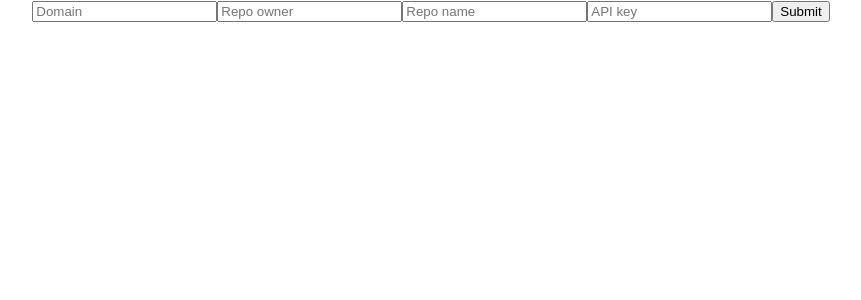
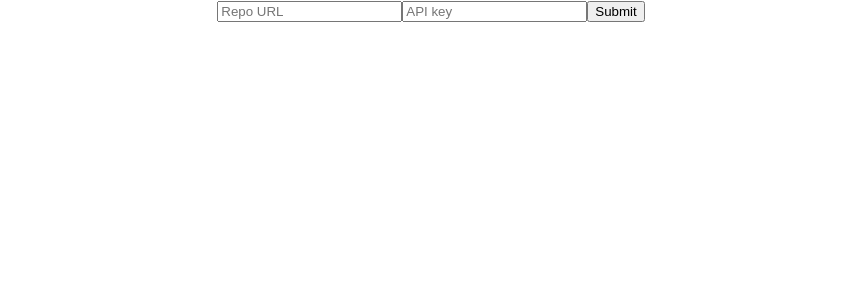
Before and after one commit to jerry1100/github-issue-visualizer, a React (Create React App) app: page / in a window 1280 px wide. Shown: the top 300 px of the page, without its empty margins (209-1070 px from the left). Built offline with nearby package versions, Linux system fonts and the light colour scheme.

Commit message:
enable posting github urls

```diff
--- a/src/App.js
+++ b/src/App.js
@@ -5,24 +5,14 @@ import './App.css';
 
 class App extends Component {
   state = {
-    repoDomain: '',
-    repoOwner: '',
-    repoName: '',
+    repoURL: '',
     apiKey: '',
     numOpenIssues: null,
     chartData: null,
   }
 
-  handleDomainChange = event => {
-    this.setState({ repoDomain: event.target.value });
-  }
-
-  handleOwnerChange = event => {
-    this.setState({ repoOwner: event.target.value });
-  }
-
-  handleNameChange = event => {
-    this.setState({ repoName: event.target.value });
+  handleRepoURLChange = event => {
+    this.setState({ repoURL: event.target.value });
   }
 
   handleApiKeyChange = event => {
@@ -30,12 +20,8 @@ class App extends Component {
   }
 
   fetchIssues = async () => {
-    const githubOptions = {
-      domain: this.state.repoDomain,
-      owner: this.state.repoOwner,
-      name: this.state.repoName,
-      apiKey: this.state.apiKey,
-    };
+    const [repoURL, domain, owner, name] = this.state.repoURL.match(/(github[^/]*)\/([^/]*)\/([^/&?]*)/);
+    const githubOptions = { domain, owner, name, apiKey: this.state.apiKey };
     const [numOpenIssues, issues] = await Promise.all([
       fetchNumOpenIssues(githubOptions),
       fetchAllIssues(githubOptions),
@@ -83,26 +69,16 @@ class App extends Component {
       ],
     };
 
-    this.setState({ chartData });
+    this.setState({ repoURL: `https://${repoURL}`, chartData });
   }
 
   render() {
     return (
       <div className="App">
         <input
-          value={this.state.repoDomain}
-          onChange={this.handleDomainChange}
-          placeholder="Domain"
-        />
-        <input
-          value={this.state.repoOwner}
-          onChange={this.handleOwnerChange}
-          placeholder="Repo owner"
-        />
-        <input
-          value={this.state.repoName}
-          onChange={this.handleNameChange}
-          placeholder="Repo name"
+          value={this.state.repoURL}
+          onChange={this.handleRepoURLChange}
+          placeholder="Repo URL"
         />
         <input
           value={this.state.apiKey}
```
